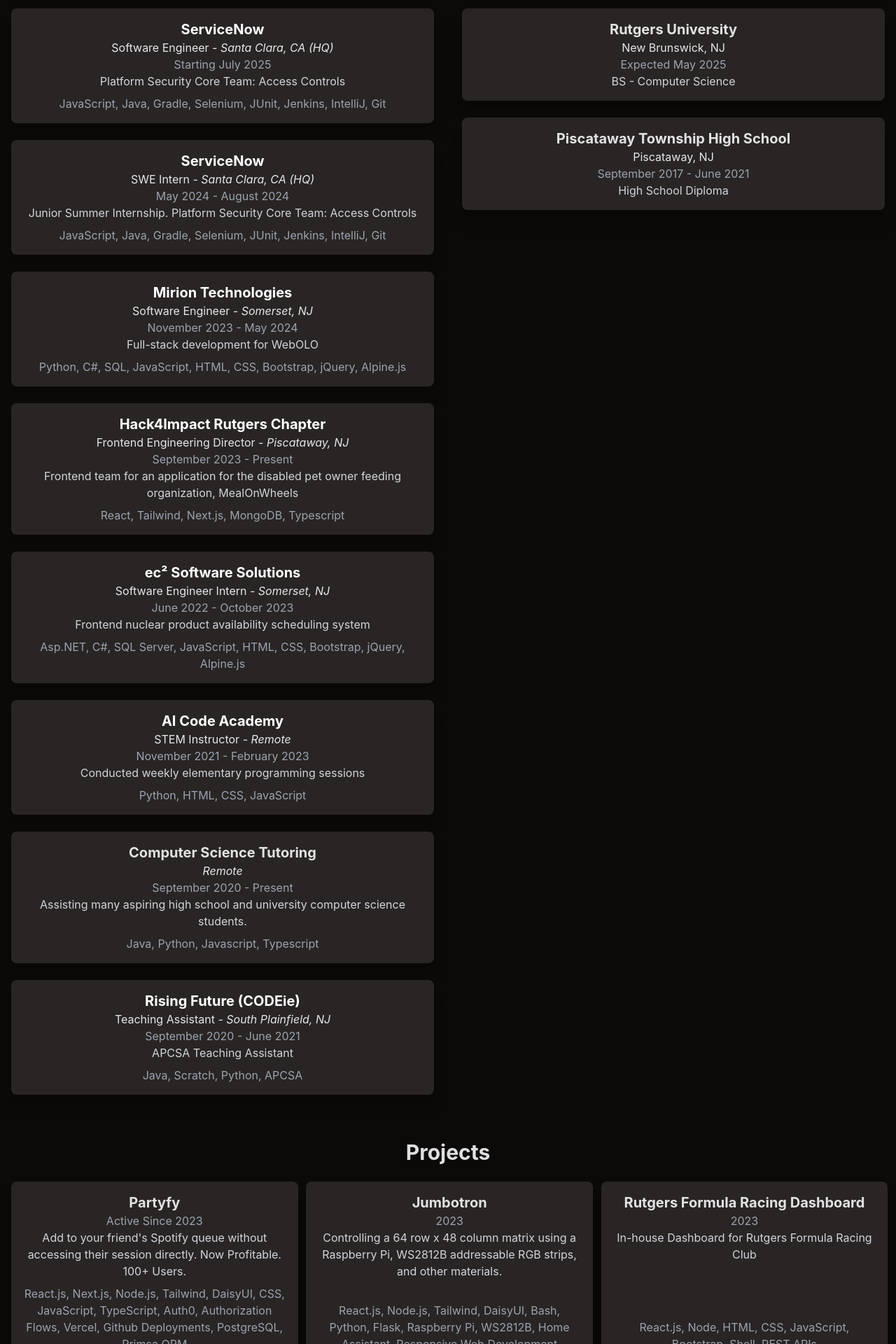
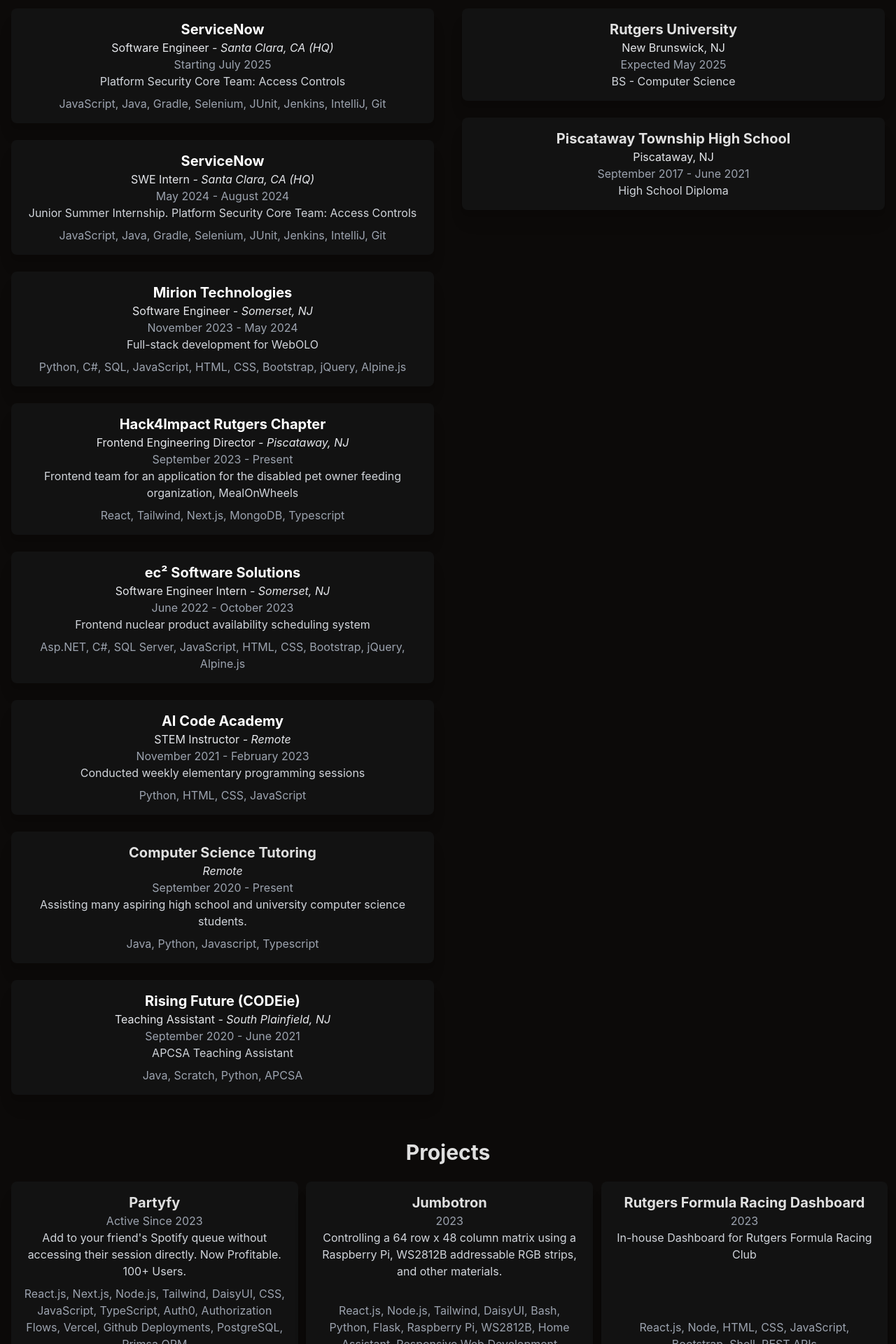
Before and after one commit to mv5903/website, a Svelte app in the folder website/: page / in a window 1280 px wide. Shown: the part 880-2800 px from the top of the page at 70% size. Built offline with nearby package versions, Linux system fonts and the light colour scheme.

Commit message:
update card colors

```diff
--- a/website/src/App.svelte
+++ b/website/src/App.svelte
@@ -157,7 +157,7 @@
           <h3 class="text-3xl font-bold text-center">Work Experience</h3>
           <div class="mt-6 space-y-6">
             {#each workExperience as job}
-              <div class="bg-stone-800 shadow-xl rounded-lg p-4">
+              <div class="bg-card shadow-xl rounded-lg p-4">
                 {#if job.website}
                   <a class="text-white hover:text-white hover:underline" href={job.website}><h4 class="text-xl font-bold">{job.subheading}</h4></a>
                 {:else}
@@ -183,7 +183,7 @@
           <h3 class="text-3xl font-bold text-center">Education</h3>
           <div class="mt-6 space-y-6">
             {#each schools as school}
-              <div class="bg-stone-800 shadow-xl rounded-lg p-4">
+              <div class="bg-card shadow-xl rounded-lg p-4">
                 <h4 class="text-xl font-bold">{school.name}</h4>
                 <p class="text-gray-200">{school.location}</p>
                 <p class="text-gray-400">{school.timeline}</p>
@@ -199,7 +199,7 @@
         <h3 class="text-3xl font-bold text-center">Projects</h3>
         <div class="mt-6 grid grid-cols-1 md:grid-cols-2 lg:grid-cols-3 gap-4">
           {#each projects as project}
-            <div class="bg-stone-800 shadow-xl rounded-lg p-4 flex flex-col md:w-[49vw] lg:w-[32vw]">
+            <div class="bg-card shadow-xl rounded-lg p-4 flex flex-col md:w-[49vw] lg:w-[32vw]">
               <h4 class="text-xl font-bold">{project.subheading}</h4>
               <p class="text-md text-gray-400">{project.year}</p>
               <p class="text-gray-300 flex-grow">{project.content}</p>
--- a/website/tailwind.config.js
+++ b/website/tailwind.config.js
@@ -4,7 +4,8 @@
   theme: {
     extend: {
       colors: {
-        'background': '#333'
+        'background': '#333',
+        'card': '#121212'
       },
       animation: {
         wiggle: 'wiggle 1s ease-in-out infinite',
```
